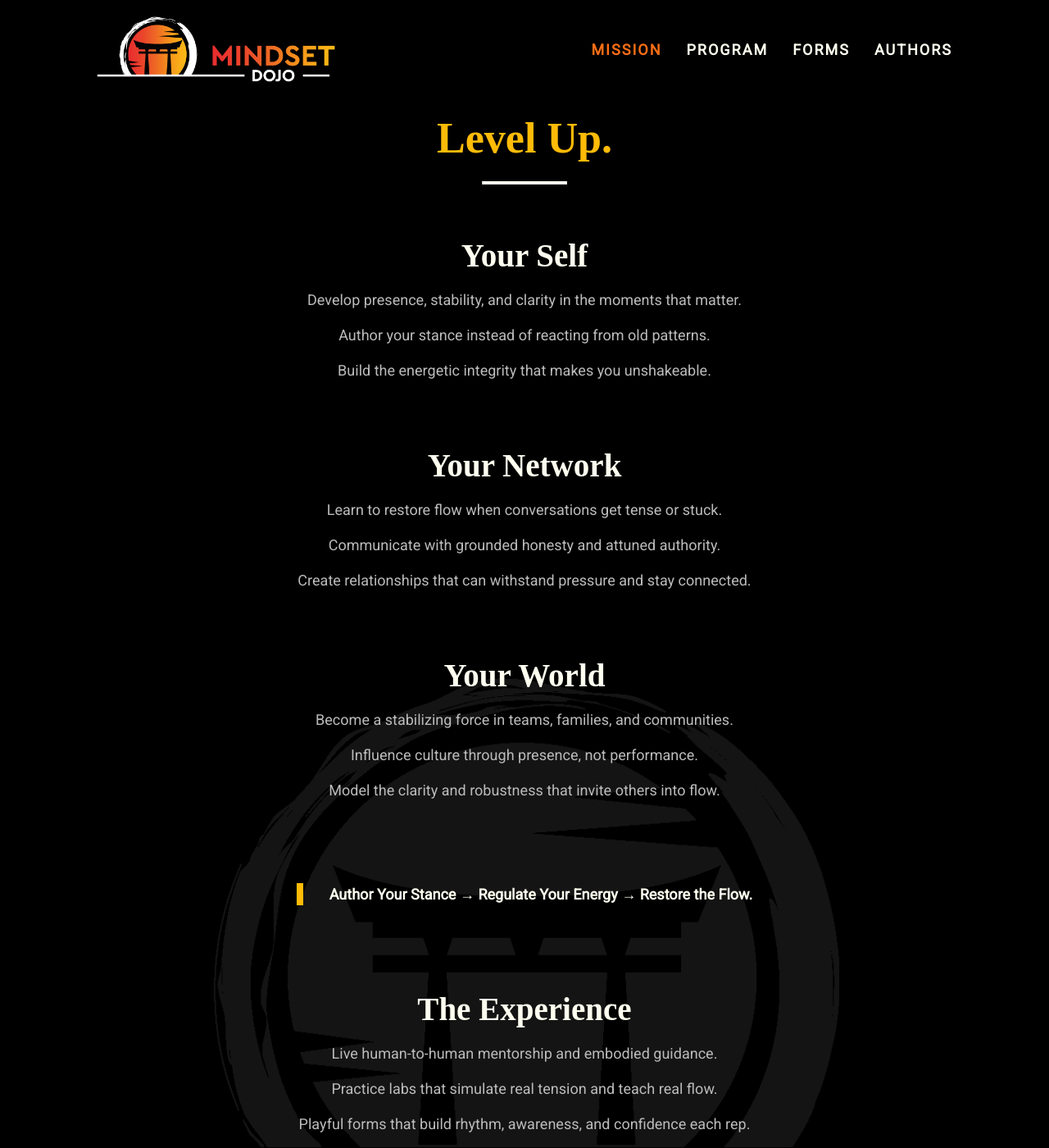
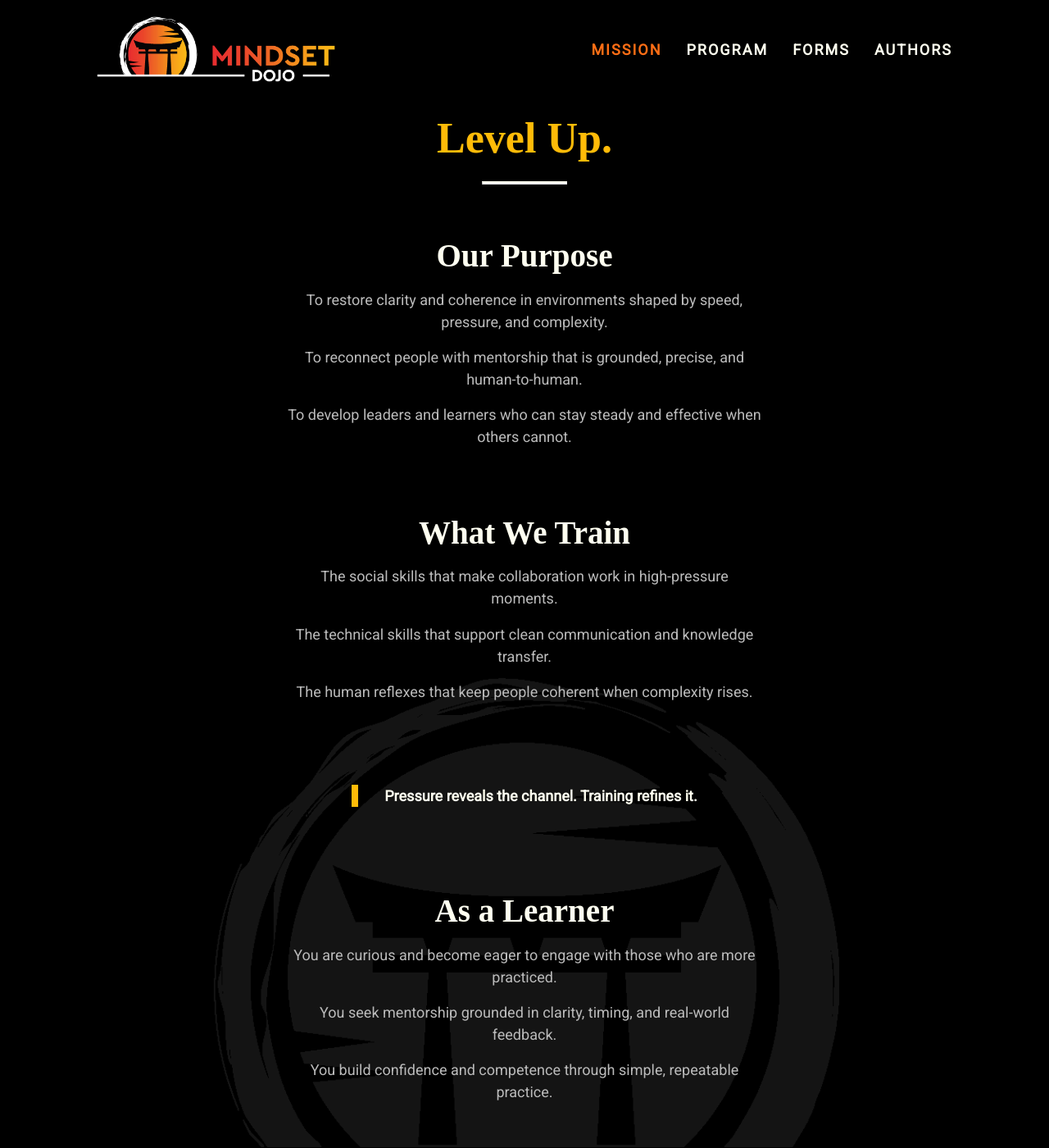
Before and after one commit to mindset-dojo/mindset-dojo.github.io, a Jekyll site: the page built from mission.md, in a window 1280 px wide and 1400 px high. Shown: the whole window at 82% size. Built offline with Jekyll 4.4.1, drawn with Linux system fonts in a browser that asks for light colours; some web fonts are replaced; some of the changed text lies outside the part shown.

Commit message:
refactor(page): mission

```diff
--- a/_data/sections/mission.yaml
+++ b/_data/sections/mission.yaml
@@ -2,62 +2,75 @@
 mantra: "Level Up."
 mantra_mark: "Level Up."
 description: |
-  Mindset Dojo is where humans train the capacity modern life requires:
-  the ability to regulate energy, author stance, and restore flow in
-  relationships, teams, and families.
+  Mindset Dojo trains the social skills, technical skills, and human reflexes
+  needed for real high-pressure environments. This is done through a High
+  Precision Mentorship Approach which channels martial-arts relational
+  precision, nervous-system awareness, open-source technical mastery, and
+  the signal-clarifying support of automation and AI.
 
-  In a world shaped by AI, speed, and constant uncertainty, the new competitive
-  advantage is not information — it’s presence. It’s the ability to stay clear
-  under pressure, to stabilize a room, and to influence without force.
+  These channels create a practical way to build clarity, readiness, and clean
+  communication in the moments where leadership and collaboration usually break
+  down — when the stakes rise, when signals get noisy, or when guidance becomes
+  hard to give or receive.
 
-  This isn’t self-help. It isn’t theory. It’s training.
-  Live, human-to-human, experiential training that builds the reflexes your nervous
-  system was never taught but absolutely depends on.
+  Mindset Dojo is for professionals who value real mentorship: seasoned
+  practitioners who want to improve and pass on their craft with precision,
+  and emerging learners searching for guidance they can actually feel and apply.
 
-  Flow isn’t accidental. It’s trained. And once you learn to author your stance,
-  you become a node of clarity in a world that desperately needs distributed stability.
+  This is not coaching or performance. It is intentional, honest, human-to-human
+  practice that strengthens your stance and refines the channel through which
+  learning, feedback, and collaboration move. When the channel is clear, both
+  mentor and mentee grow with far less friction.
 sections:
   - type: text
     data:
-      label: "Your Self"
+      label: "Our Purpose"
       items:
-        - "Develop presence, stability, and clarity in the moments that matter."
-        - "Author your stance instead of reacting from old patterns."
-        - "Build the energetic integrity that makes you unshakeable."
+        - "To restore clarity and coherence in environments shaped by speed, pressure, and complexity."
+        - "To reconnect people with mentorship that is grounded, precise, and human-to-human."
+        - "To develop leaders and learners who can stay steady and effective when others cannot."
   - type: text
     data:
-      label: "Your Network"
+      label: "What We Train"
       items:
-        - "Learn to restore flow when conversations get tense or stuck."
-        - "Communicate with grounded honesty and attuned authority."
-        - "Create relationships that can withstand pressure and stay connected."
+        - "The social skills that make collaboration work in high-pressure moments."
+        - "The technical skills that support clean communication and knowledge transfer."
+        - "The human reflexes that keep people coherent when complexity rises."
+  - type: quote
+    data:
+      text: "Pressure reveals the channel. Training refines it."
   - type: text
     data:
-      label: "Your World"
+      label: "As a Learner"
       items:
-        - "Become a stabilizing force in teams, families, and communities."
-        - "Influence culture through presence, not performance."
-        - "Model the clarity and robustness that invite others into flow."
+        - "You are curious and become eager to engage with those who are more practiced."
+        - "You seek mentorship grounded in clarity, timing, and real-world feedback."
+        - "You build confidence and competence through simple, repeatable practice."
+  - type: text
+    data:
+      label: "As a Mentor"
+      items:
+        - "You are curious and become patient when engaging early learners."
+        - "You guide others with precision and clean signal in high-pressure environments."
+        - "You pass on your craft effectively by keeping your channel open and steady."
+  - type: text
+    data:
+      label: "As a Practitioner"
+      items:
+        - "Stay coherent when complexity rises in teams, relationships, and systems."
+        - "Restore flow when interactions become tense, confusing, or misaligned."
+        - "Strengthen leadership and collaboration dynamics that hold steady under pressure."
   - type: quote
     data:
-      text: "Author Your Stance → Regulate Your Energy → Restore the Flow."
+      text: "When the signal is clear, people level up fast."
   - type: text
     data:
       label: "The Experience"
       items:
-        - "Live human-to-human mentorship and embodied guidance."
-        - "Practice labs that simulate real tension and teach real flow."
-        - "Playful forms that build rhythm, awareness, and confidence each rep."
-  - type: text
-    data:
-      label: "The Transformation"
-      items:
-        - "Less reactivity, more clarity — especially when stressed."
-        - "Stronger relationships grounded in integrity, connection, and presence."
-        - "A stance you can trust, even when life pushes hard."
-  - type: quote
-    data:
-      text: "Harder at first. Easier eventually. Robust in reality."
+        - "Training relational timing and precision the way martial artists do."
+        - "Building nervous-system awareness to stay clear under pressure."
+        - "Practicing technical mastery through open-source style iteration and feedback."
+        - "Using automation and AI to clarify signal, reduce noise, and accelerate learning."
   - type: ctas
     data:
       items:
```
